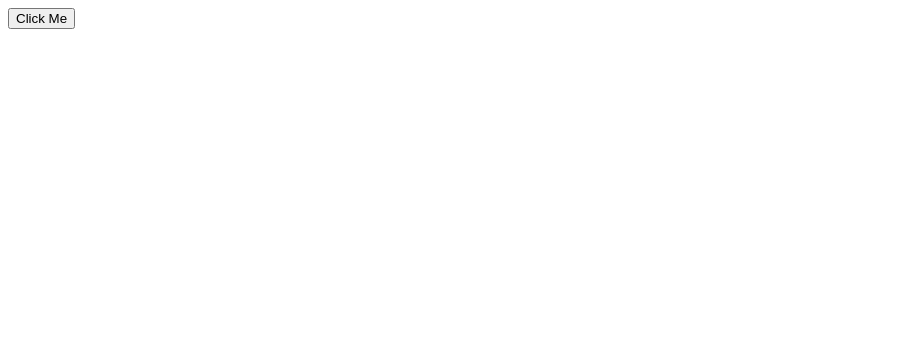
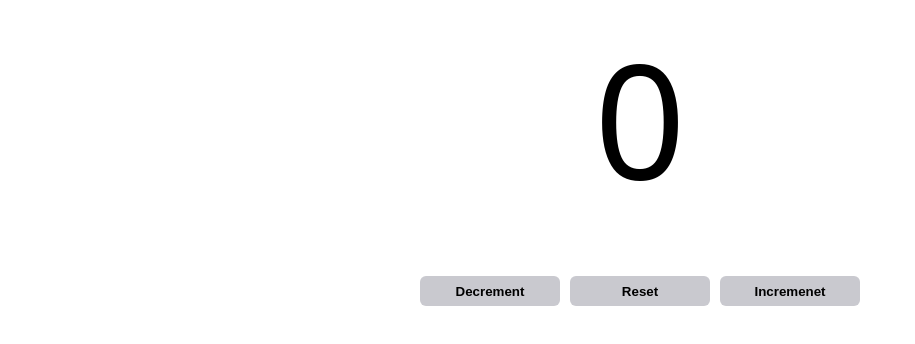
Before and after one commit to Muhammad-Noman03/React-Learning, a React (Vite) app: page / in a window 1280 px wide. Shown: the top 344 px of the page, without its empty margins (0-915 px from the left). Built offline with nearby package versions, Linux system fonts and the light colour scheme.

Commit message:
done with useState hooks

```diff
--- a/src/App.jsx
+++ b/src/App.jsx
@@ -1,14 +1,16 @@
 // import Student from "./components/props.jsx";
 // import Greeting from "./components/conditionalrendering.jsx"
 // import List from "./components/list.jsx"
-import Button from "./components/button.jsx"
+// import Button from "./components/button.jsx";
+// import MyComponents from "./components/useStateHooks.jsx";
+import Counter from "./components/counter.jsx";
 
 function App() {
   return (
     <>
-      <Button />
+      <Counter />
     </>
   );
 }
 
-export default App
+export default App;
--- /dev/null
+++ b/src/components/counter.jsx
@@ -0,0 +1,34 @@
+import React, { useState } from "react";
+
+function Counter() {
+  const [count, setCount] = useState(0);
+
+  const increment = () => {
+    setCount(count + 1);
+  };
+
+  const decrement = () => {
+    setCount(count - 1);
+  };
+
+  const reset = () => {
+    setCount(0);
+  };
+
+  return (
+    <div className="counter-container">
+      <p className="count-display">{count}</p>
+      <button className="counterBtn" onClick={decrement}>
+        Decrement
+      </button>
+      <button className="counterBtn" onClick={reset}>
+        Reset
+      </button>
+      <button className="counterBtn" onClick={increment}>
+        Incremenet
+      </button>
+    </div>
+  );
+}
+
+export default Counter;
--- /dev/null
+++ b/src/components/useStateHooks.jsx
@@ -0,0 +1,36 @@
+import React, { useState } from "react";
+
+function MyComponents() {
+  const [name, setName] = useState("Guest");
+  const [age, setAge] = useState(0);
+  const [isEmployed, setEmployed] = useState(false);
+
+  const updateName = () => {
+    setName("Noman");
+  };
+
+  //   const updateAge = () => {
+  //     setAge(21);
+  //   };
+
+  const incrementAge = () => {
+    setAge(age + 2);
+  };
+
+  const toggleEmployedStatus = () => {
+    setEmployed(!isEmployed);
+  };
+
+  return (
+    <div>
+      <p>Name: {name}</p>
+      <button onClick={updateName}>Set Name</button>
+      <p>Age: {age}</p>
+      <button onClick={incrementAge}>Increment Age</button>
+      <p>Is Employed: {isEmployed ? "Yes" : "No"}</p>
+      <button onClick={toggleEmployedStatus}>Toggle Status</button>
+    </div>
+  );
+}
+
+export default MyComponents;
--- a/src/index.css
+++ b/src/index.css
@@ -4,3 +4,25 @@
   font-weight: bold;
   border: 1px solid black;
 }
+
+.counter-container {
+  text-align: center;
+  font-family: system-ui, -apple-system, BlinkMacSystemFont, 'Segoe UI', Roboto, Oxygen, Ubuntu, Cantarell, 'Open Sans', 'Helvetica Neue', sans-serif;
+}
+
+.count-display {
+  font-size: 10rem;
+  margin-top: 0;
+  margin-bottom: 50px;
+}
+
+.counterBtn {
+  width: 140px;
+  height: 30px;
+  margin: 0px 5px;
+  font-weight: bold;
+  background-color: hsl(240, 5%, 80%);
+  border: none;
+  border-radius: 6px;
+  cursor: pointer;
+}
```
